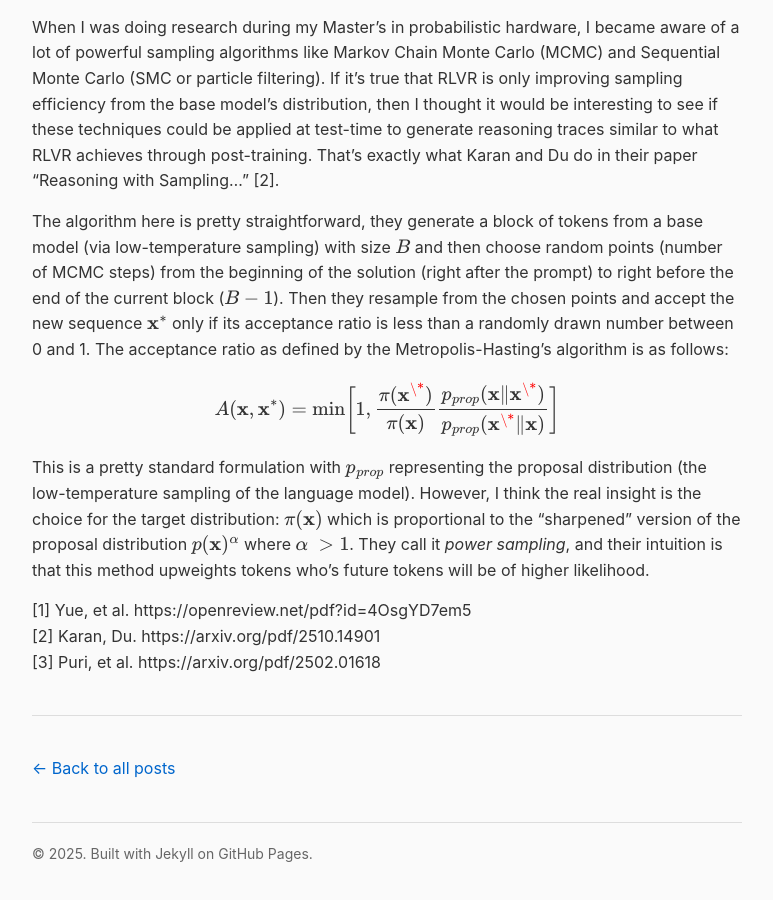
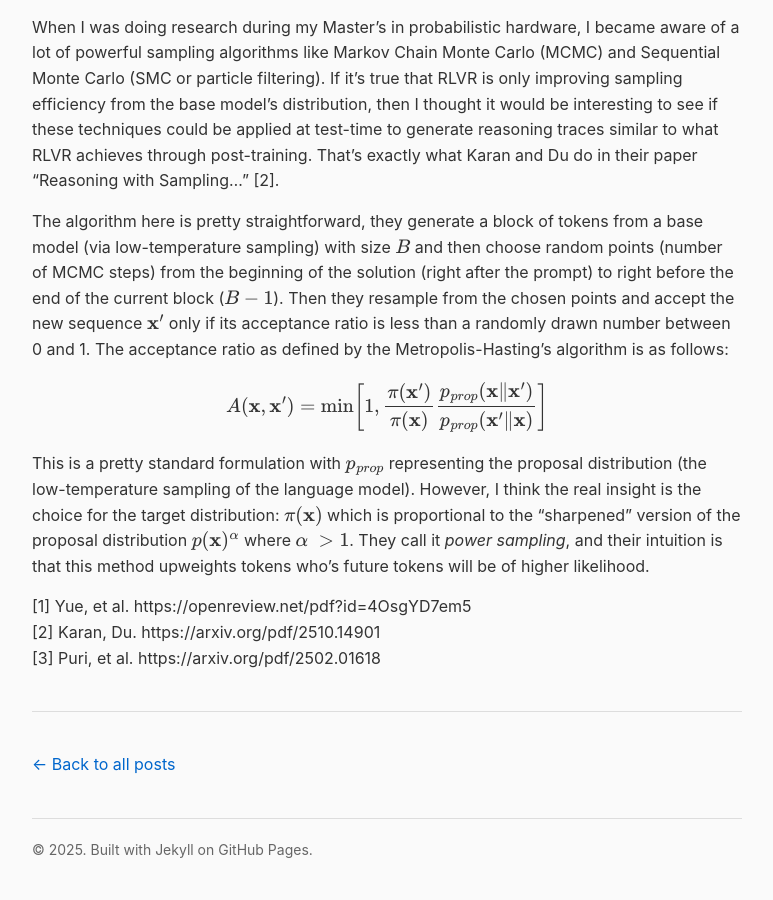
Before and after one commit to roshanwariar/roshanwariar.github.io, a Jekyll site: the page built from _posts/2025-12-8-pita.md, in a window 1280 px wide and 900 px high, scrolled down 2375 px. Shown: the whole window, without its empty margins (253-1026 px from the left). Built offline with Jekyll 4.4.1, drawn with Linux system fonts in a browser that asks for light colours.

Commit message:
Update 2025-12-8-pita.md

```diff
--- a/_posts/2025-12-8-pita.md
+++ b/_posts/2025-12-8-pita.md
@@ -23,9 +23,9 @@ Here, \$\pi_{\theta}^{*}\$ is your final optimized policy or the post-trained la
 
 When I was doing research during my Master's in probabilistic hardware, I became aware of a lot of powerful sampling algorithms like Markov Chain Monte Carlo (MCMC) and Sequential Monte Carlo (SMC or particle filtering). If it's true that RLVR is only improving sampling efficiency from the base model's distribution, then I thought it would be interesting to see if these techniques could be applied at test-time to generate reasoning traces similar to what RLVR achieves through post-training. That's exactly what Karan and Du do in their paper "Reasoning with Sampling..." [2].<br>
 
-The algorithm here is pretty straightforward, they generate a block of tokens from a base model (via low-temperature sampling) with size \$B\$ and then choose random points (number of MCMC steps) from the beginning of the solution (right after the prompt) to right before the end of the current block (\$B-1\$). Then they resample from the chosen points and accept the new sequence \$\mathbf{x}^{*}\$ only if its acceptance ratio is less than a randomly drawn number between 0 and 1. The acceptance ratio as defined by the Metropolis-Hasting's algorithm is as follows:
+The algorithm here is pretty straightforward, they generate a block of tokens from a base model (via low-temperature sampling) with size \$B\$ and then choose random points (number of MCMC steps) from the beginning of the solution (right after the prompt) to right before the end of the current block (\$B-1\$). Then they resample from the chosen points and accept the new sequence \$\mathbf{x}'\$ only if its acceptance ratio is less than a randomly drawn number between 0 and 1. The acceptance ratio as defined by the Metropolis-Hasting's algorithm is as follows:
 
-$$A(\mathbf{x},\mathbf{x}^{*}) = \text{min} \bigg[ 1, \frac{\pi(\mathbf{x}^{\*})}{\pi(\mathbf{x})} \frac{p_{prop}(\mathbf{x}\|\mathbf{x}^{\*})}{p_{prop}(\mathbf{x}^{\*}\|\mathbf{x})}\bigg]$$
+$$A(\mathbf{x},\mathbf{x}') = \text{min} \bigg[ 1, \frac{\pi(\mathbf{x}')}{\pi(\mathbf{x})} \frac{p_{prop}(\mathbf{x}\|\mathbf{x}')}{p_{prop}(\mathbf{x}'\|\mathbf{x})}\bigg]$$
 
 This is a pretty standard formulation with \$p_{prop}\$ representing the proposal distribution (the low-temperature sampling of the language model). However, I think the real insight is the choice for the target distribution: \$\pi(\mathbf{x})\$ which is proportional to the "sharpened" version of the proposal distribution \$p(\mathbf{x})^\alpha\$ where \$\alpha\ \gt 1$. They call it _power sampling_, and their intuition is that this method upweights tokens who's future tokens will be of higher likelihood.
 
```
